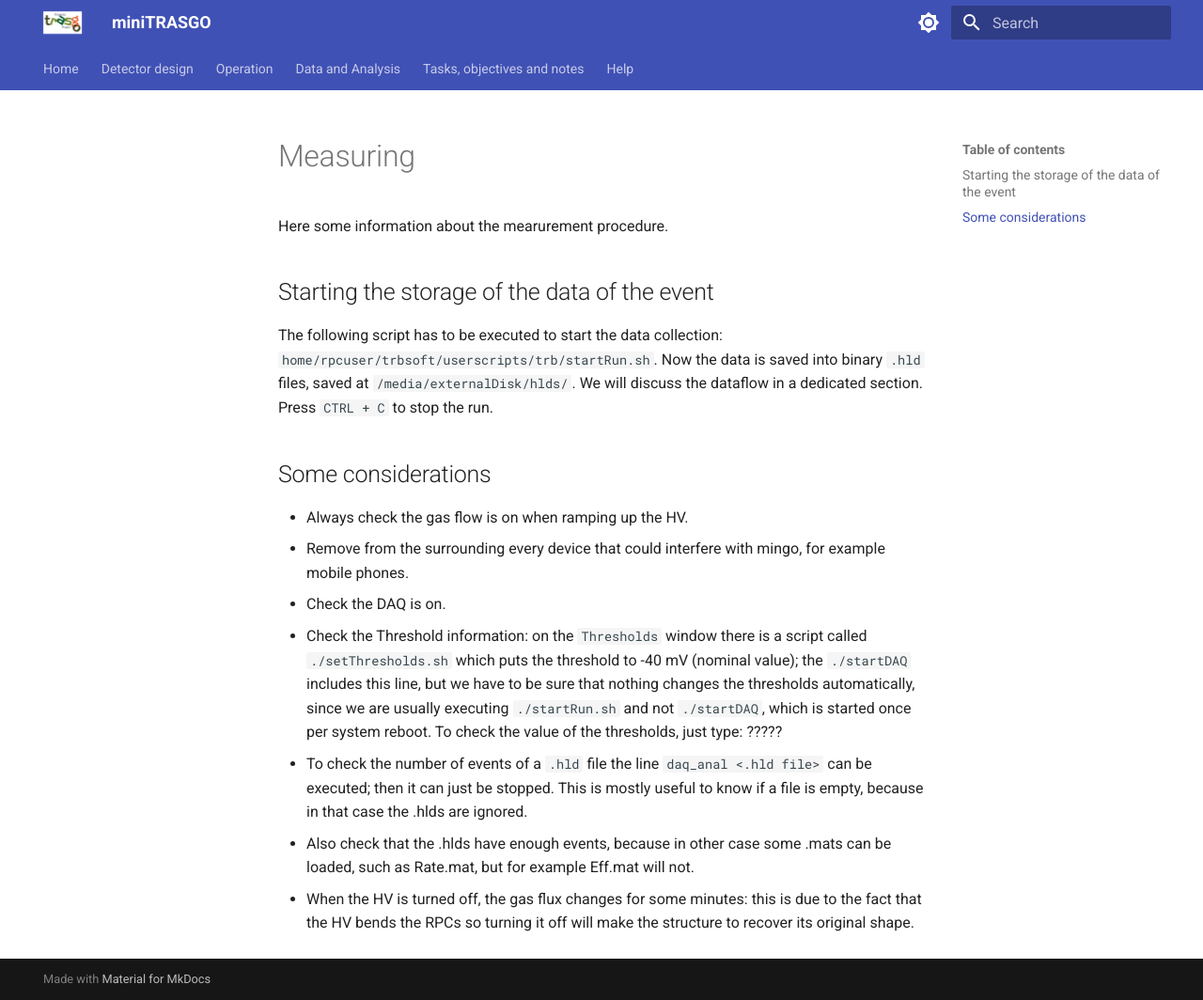
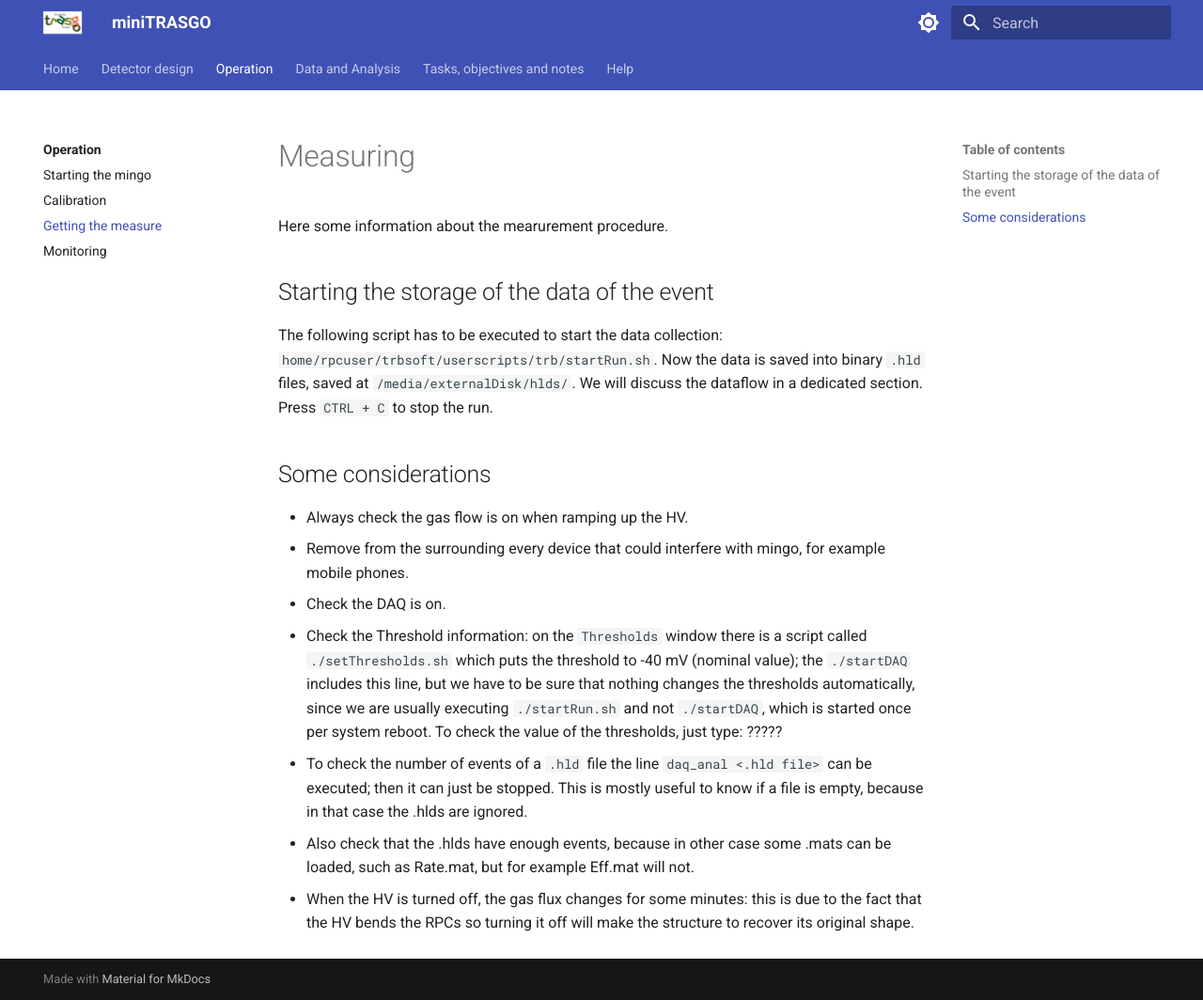
Before and after one commit to cayesoneira/miniTRASGO-documentation, an MkDocs documentation site: the page built from docs/operation/measuring.md, in a window 1280 px wide and 1064 px high. Shown: the whole window at 94% size. Built offline with MkDocs 1.6.1 and Material for MkDocs 9.7.7, drawn with Linux system fonts in a browser that asks for light colours; some of the changed lines change nothing that is shown.

Commit message:
Update mkdocs.yml

```diff
--- a/mkdocs.yml
+++ b/mkdocs.yml
@@ -16,7 +16,7 @@
         - operation/index.md
         - Starting the mingo: operation/configuration.md
         - Calibration: operation/calibration.md
-        - Getting the measure: operation/software.md
+        - Getting the measure: operation/measuring.md
         - Monitoring: operation/monitoring.md
     - Data and Analysis:
         - data/index.md
```
